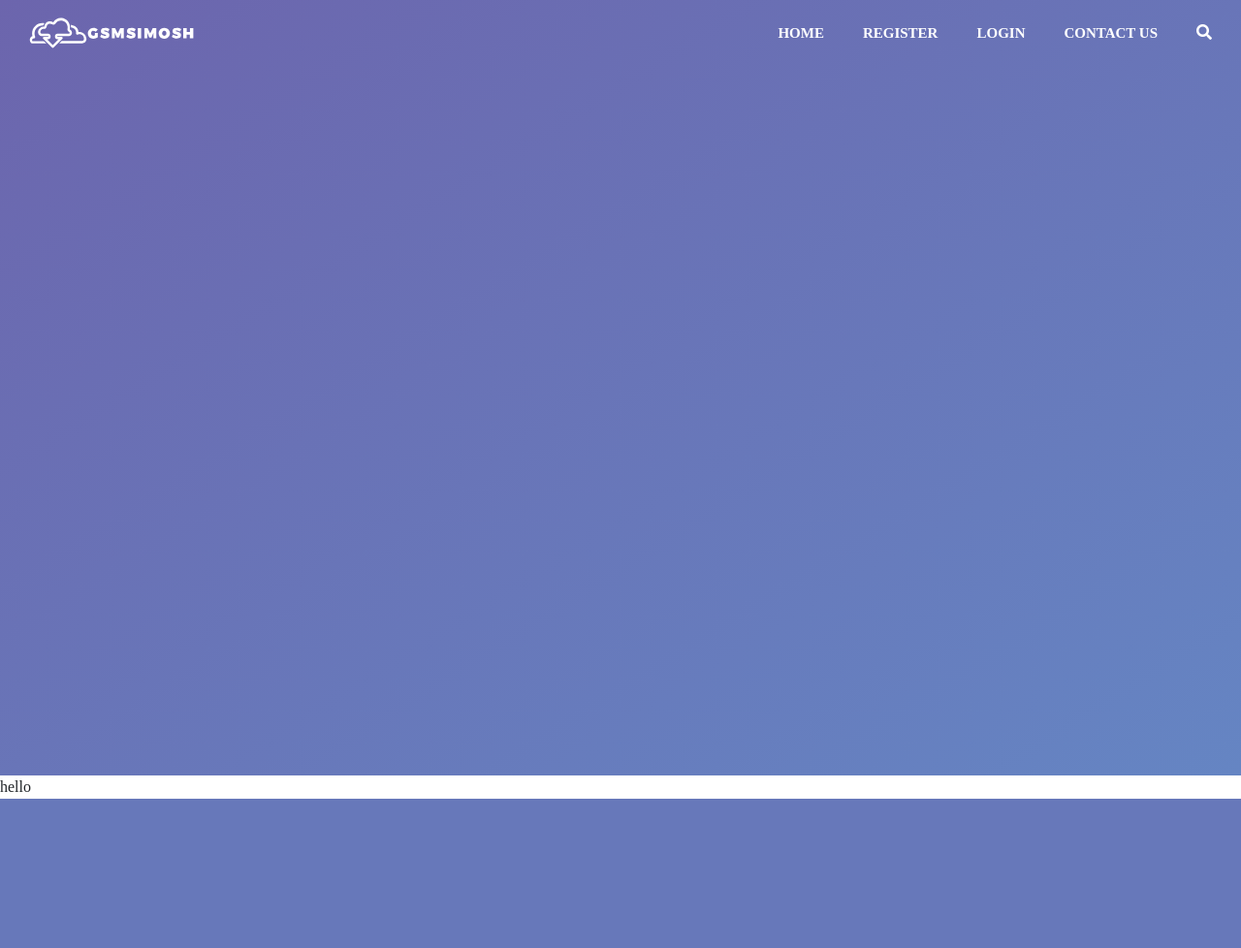
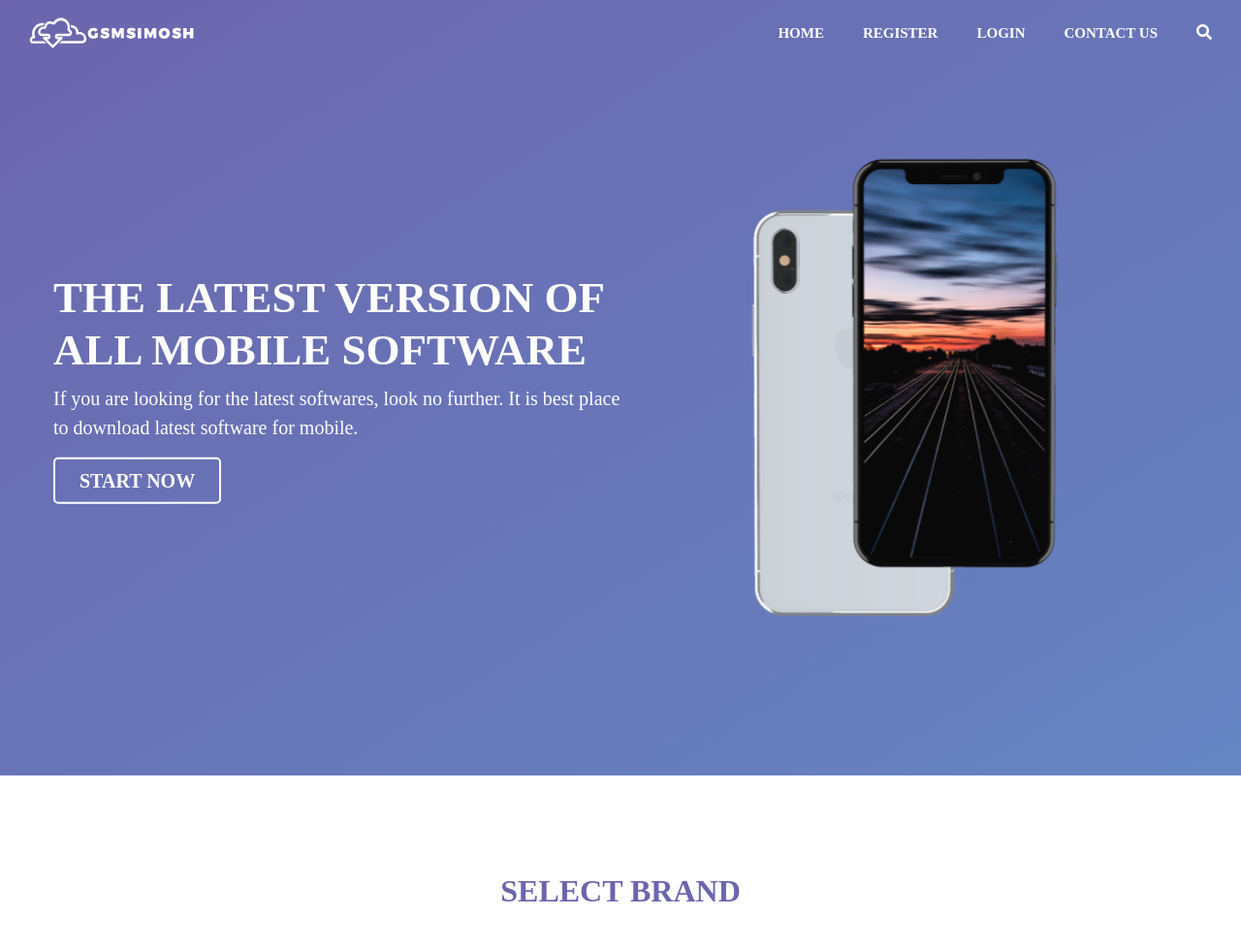
Before and after one commit to Heartwinia/gsmsimosh, a PHP site: page / in a window 1280 px wide. Shown: the whole page at 97% size. Before the commit the page ends 824 px from the top, so only its background shows below. Run offline with PHP 8.4, Linux system fonts and the light colour scheme; some libraries are stand-ins or nearby versions; some web fonts are replaced.

Commit message:
header and banner fixed

```diff
--- a/css/base.css
+++ b/css/base.css
@@ -18,15 +18,78 @@ body {
   width: 100%;
   font-family: 'gothams'; }
 
+.banner-btn {
+  border: 2px solid #ffffff;
+  border-radius: 5px;
+  color: #fff;
+  font-size: 20px;
+  font-weight: bold;
+  text-transform: uppercase;
+  padding: 7px 25px; }
+  .banner-btn:hover {
+    background-color: #ffffff;
+    color: #6C65AD;
+    transition: 0.3s ease; }
+
+.divider {
+  display: block;
+  height: 100px; }
+
+.main-header {
+  margin-bottom: 40px;
+  padding: 0;
+  font-size: 32px;
+  text-align: center;
+  font-weight: bold;
+  color: #6C65AD;
+  text-transform: uppercase; }
+
 .hero-content {
   min-height: 100vh;
   background-image: linear-gradient(to bottom right, #6C65AD, #6585C3);
-  width: 100%; }
+  background-color: #6C65AD;
+  width: 100%;
+  position: relative; }
   .hero-content header {
-    background-image: none !important; }
+    background-image: none !important;
+    background-color: transparent !important; }
+  .hero-content .hero-banner {
+    overflow: hidden;
+    position: absolute;
+    top: 50%;
+    transform: translateY(-50%);
+    left: 0;
+    width: 100%; }
+    .hero-content .hero-banner .banner-content {
+      max-width: 1200px;
+      margin: 0 auto;
+      padding: 0 15px;
+      overflow: hidden;
+      display: flex;
+      align-items: center;
+      flex-direction: row-reverse; }
+      .hero-content .hero-banner .banner-content .hero-right-content {
+        width: 50%;
+        text-align: center; }
+        .hero-content .hero-banner .banner-content .hero-right-content img {
+          display: inline-block;
+          width: 100%;
+          max-width: 330px; }
+      .hero-content .hero-banner .banner-content .hero-left-content {
+        width: 50%; }
+        .hero-content .hero-banner .banner-content .hero-left-content h2 {
+          font-size: 45px;
+          font-weight: 900;
+          color: #ffffff;
+          text-transform: uppercase; }
+        .hero-content .hero-banner .banner-content .hero-left-content p {
+          font-size: 20px;
+          font-weight: normal;
+          color: #ffffff; }
 
 header {
   background-image: linear-gradient(to bottom right, #6C65AD, #6585C3);
+  background-color: #6C65AD;
   padding: 0 15px;
   overflow: hidden; }
   header .left-header {
@@ -83,6 +146,7 @@ header {
   .search-bar .search-box {
     width: 100%;
     background-image: linear-gradient(to bottom right, #6C65AD, #6585C3);
+    background-color: #6C65AD;
     padding: 21px 0;
     height: 68px; }
     .search-bar .search-box .search-textbox {
@@ -130,6 +194,7 @@ header {
   top: 0;
   left: 0;
   background-image: linear-gradient(to bottom right, #6C65AD, #6585C3);
+  background-color: #6C65AD;
   display: none; }
   .responsive-menubar .responsive-menus {
     width: 100%;
--- a/index.php
+++ b/index.php
@@ -14,9 +14,35 @@
 
 <div class="hero-content">
 	<?php include"header.php"; ?>
+
+	<div class="hero-banner">
+		<div class="banner-content">
+			<div class="hero-right-content">
+				<img src="img/mobile.png" alt="">
+			</div>
+			<!-- eo hero right content -->
+
+			<div class="hero-left-content">
+				<h2>The latest version of all mobile software</h2>
+
+				<p>If you are looking for the latest softwares, look no further. It is best place to download latest software for mobile.</p>
+
+				<a href="register.php" class="btn banner-btn">Start now</a>
+			</div>
+			<!-- eo hero left content -->
+		</div>
+	</div>
+	<!-- eo hero banner -->
+
 </div>
 
-hello
+<div class="divider"></div>
+
+<div class="container">
+<div class="items-lists">
+	<h2 class="main-header">select brand</h2>
+</div>
+</div>
 
 </body>
 
--- a/sass/base.scss
+++ b/sass/base.scss
@@ -30,19 +30,98 @@ body{
 $theme-col: #6C65AD;
 $gradient: linear-gradient(to bottom right, #6C65AD, #6585C3);
 
+.banner-btn{
+	border: 2px solid #ffffff;
+	border-radius: 5px;
+	color: #fff;
+	font-size: 20px;
+	font-weight: bold;
+	text-transform: uppercase;
+	padding: 7px 25px;
+	&:hover{
+		background-color: #ffffff;
+		color: $theme-col;
+		transition: 0.3s ease;
+	}
+}
+
+.divider{
+	display: block;
+	height: 100px;
+}
+
+.main-header{
+	margin-bottom: 40px;
+	padding: 0;
+	font-size: 32px;
+	text-align: center;
+	font-weight: bold;
+	color: $theme-col;
+	text-transform: uppercase;
+}
 
 // css for header
 .hero-content{
 	min-height: 100vh;
 	background-image: $gradient;
+	background-color: $theme-col;
 	width: 100%;
+	position: relative;
 	header{
 		background-image: none!important;
+		background-color: transparent!important;
+	}
+
+	.hero-banner{
+		overflow: hidden;
+		position: absolute;
+	    top: 50%;
+    	transform: translateY(-50%);
+		left: 0;
+		width: 100%;
+
+		.banner-content{
+			max-width: 1200px;
+			margin: 0 auto;
+			padding: 0 15px;
+			overflow: hidden;
+			display: flex;
+			align-items:center;
+			flex-direction: row-reverse;
+			.hero-right-content{
+				width: 50%;
+				text-align: center;
+
+				img{
+					display: inline-block;
+					width: 100%;
+					max-width: 330px;
+				}
+			}
+
+			.hero-left-content{
+				width: 50%;
+
+				h2{
+					font-size: 45px;
+					font-weight: 900;
+					color: #ffffff;
+					text-transform: uppercase;
+				}
+
+				p{
+					font-size: 20px;
+					font-weight: normal;
+					color: #ffffff;
+				}
+			}
+		}
 	}
 }
 
 header{
 	background-image: $gradient;
+	background-color: $theme-col;
 	padding: 0 15px;
 	overflow: hidden;
 
@@ -120,6 +199,7 @@ header{
 	.search-box{
 		width: 100%;
 		background-image: $gradient;
+		background-color: $theme-col;
 		padding: 21px 0;
 		height: 68px;
 		.search-textbox{
@@ -183,6 +263,7 @@ header{
 	top: 0;
 	left: 0;
 	background-image: $gradient;
+	background-color: $theme-col;
 	display: none;
 
 	.responsive-menus{
```
Also changed, not shown: img/logo.png (deleted), img/mobile.png (added), 1 other file.
